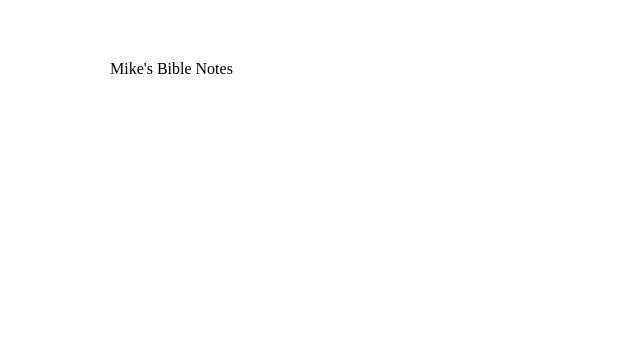
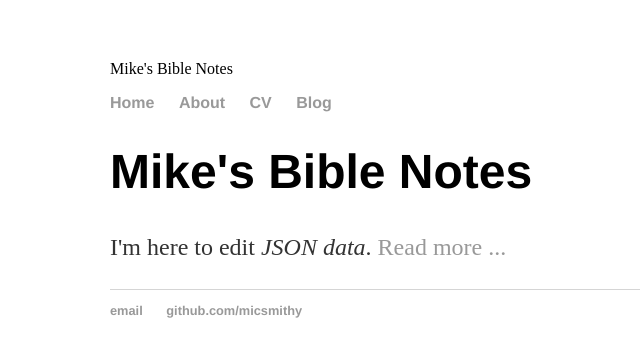
Before and after one commit to micsmithy/micsmithy.github.io, a plain HTML site: page MikeysBibleNotes.html in a window 1280 px wide. Shown: the whole page, without its empty margins (82-722 px from the left). Drawn offline with nearby package versions, Linux system fonts and the light colour scheme.

Commit message:
Update MikeysBibleNotes.html

```diff
--- a/MikeysBibleNotes.html
+++ b/MikeysBibleNotes.html
@@ -9,6 +9,26 @@
 
 <body>
     <div class="mypanel">Mike's Bible Notes</div>
+	<nav>
+    	<ul>
+        	<li><a href="/">Home</a></li>
+        	<li><a href="/about">About</a></li>
+		<li><a href="/cv">CV</a></li>
+        	<li><a href="/blog">Blog</a></li>
+    	</ul>
+	</nav>
+	<div class="container">
+    	<div class="blurb">
+       		<h1>Mike's Bible Notes</h1>
+			<p>I'm here to edit <em>JSON data</em>. <a href="/about">Read more ...</a></p>
+   	</div><!-- /.blurb -->
+	</div><!-- /.container -->
+	<footer>
+    	<ul>
+        	<li><a href="mailto:micsmithy@gmail.com">email</a></li>
+        	<li><a href="https://github.com/micsmithy">github.com/micsmithy</a></li>
+		</ul>
+	</footer>
 
     <script>
     fetch('MikeysBibleNotes.json')
```
